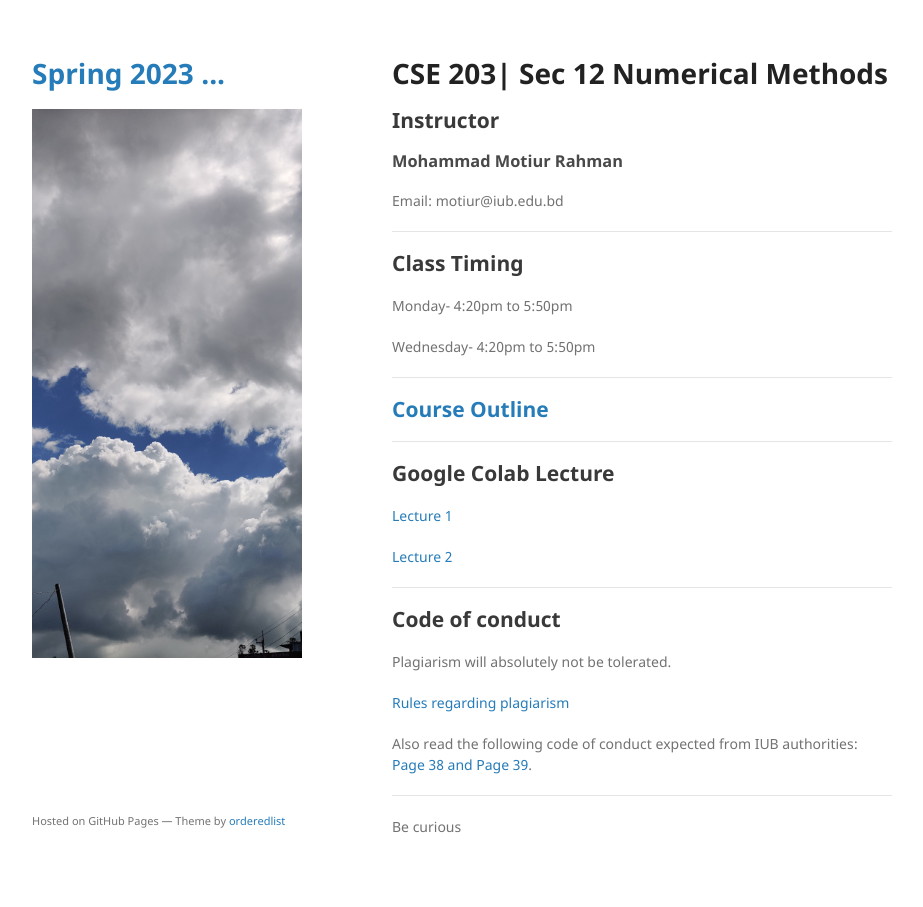
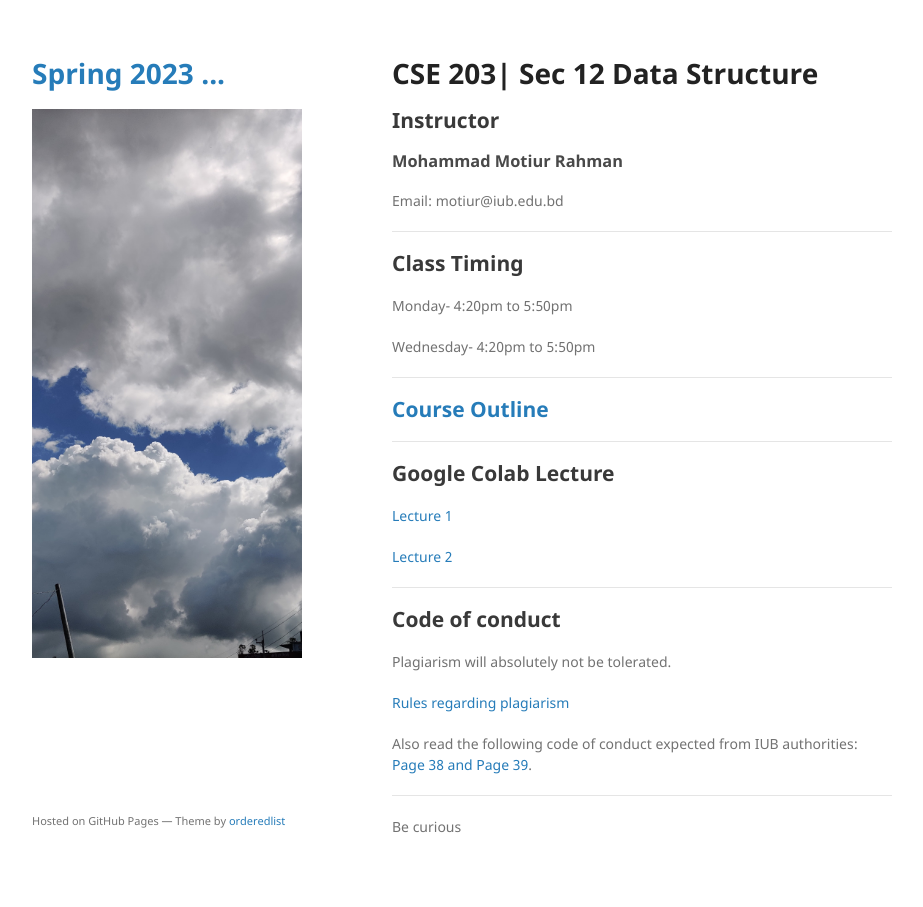
Before and after one commit to mohammadmotiurrahman/mohammadmotiurrahman.github.io, a Jekyll site: the page built from cse203_12/index.md, in a window 1280 px wide. Shown: the whole page, without its empty margins (178-1101 px from the left). Built offline with Jekyll 4.4.1, drawn with Linux system fonts in a browser that asks for light colours; our own code applies the rules of GitHub Pages for plain Markdown files.

Commit message:
Update index.md

```diff
--- a/cse203_12/index.md
+++ b/cse203_12/index.md
@@ -1,4 +1,4 @@
-# CSE 203| Sec 12 Numerical Methods
+# CSE 203| Sec 12 Data Structure
 
 ## Instructor
 ### Mohammad Motiur Rahman
```
